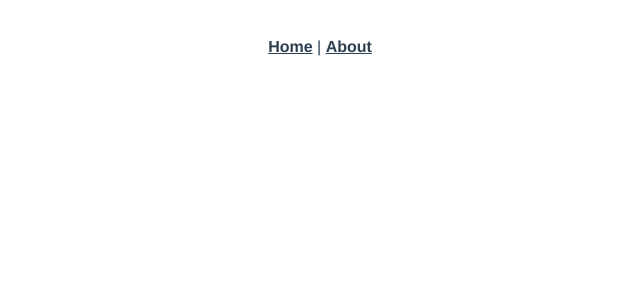
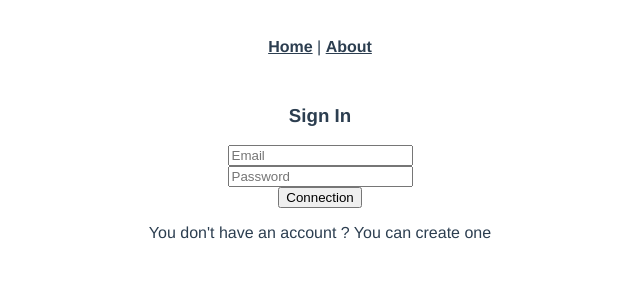
Before and after one commit to laseryuan/tutorial-hub, a Vue app in the folder app/: page /login in a window 1280 px wide. Shown: the top 300 px of the page, without its empty margins (320-960 px from the left). Built offline with nearby package versions, Linux system fonts and the light colour scheme.

Commit message:
[View] Add Login Component

```diff
--- /dev/null
+++ b/app/src/components/Login.vue
@@ -0,0 +1,22 @@
+<template>
+  <div class="login">
+    <h3>Sign In</h3>
+    <input type="text" placeholder="Email"><br>
+    <input type="password" placeholder="Password"><br>
+    <button>Connection</button>
+    <p>You don't have an account ? You can create one</p>
+  </div>
+</template>
+
+<script>
+  export default {
+    name: 'login',
+    data: function() {
+      return {}
+    },
+    methods: {}
+  }
+</script>
+
+<style scoped>  /* "scoped" attribute limit the CSS to this component only */
+</style>
--- a/app/src/router.js
+++ b/app/src/router.js
@@ -1,6 +1,7 @@
 import Vue from 'vue'
 import Router from 'vue-router'
 import Home from './views/Home.vue'
+import Login from '@/components/Login'
 
 Vue.use(Router)
 
@@ -14,12 +15,9 @@
       component: Home
     },
     {
-      path: '/about',
-      name: 'about',
-      // route level code-splitting
-      // this generates a separate chunk (about.[hash].js) for this route
-      // which is lazy-loaded when the route is visited.
-      component: () => import(/* webpackChunkName: "about" */ './views/About.vue')
+      path: '/login',
+      name: 'Login',
+      component: Login
     }
   ]
 })
```
Also changed, not shown: 1 other file (tests, documents, lock files or other folders).
